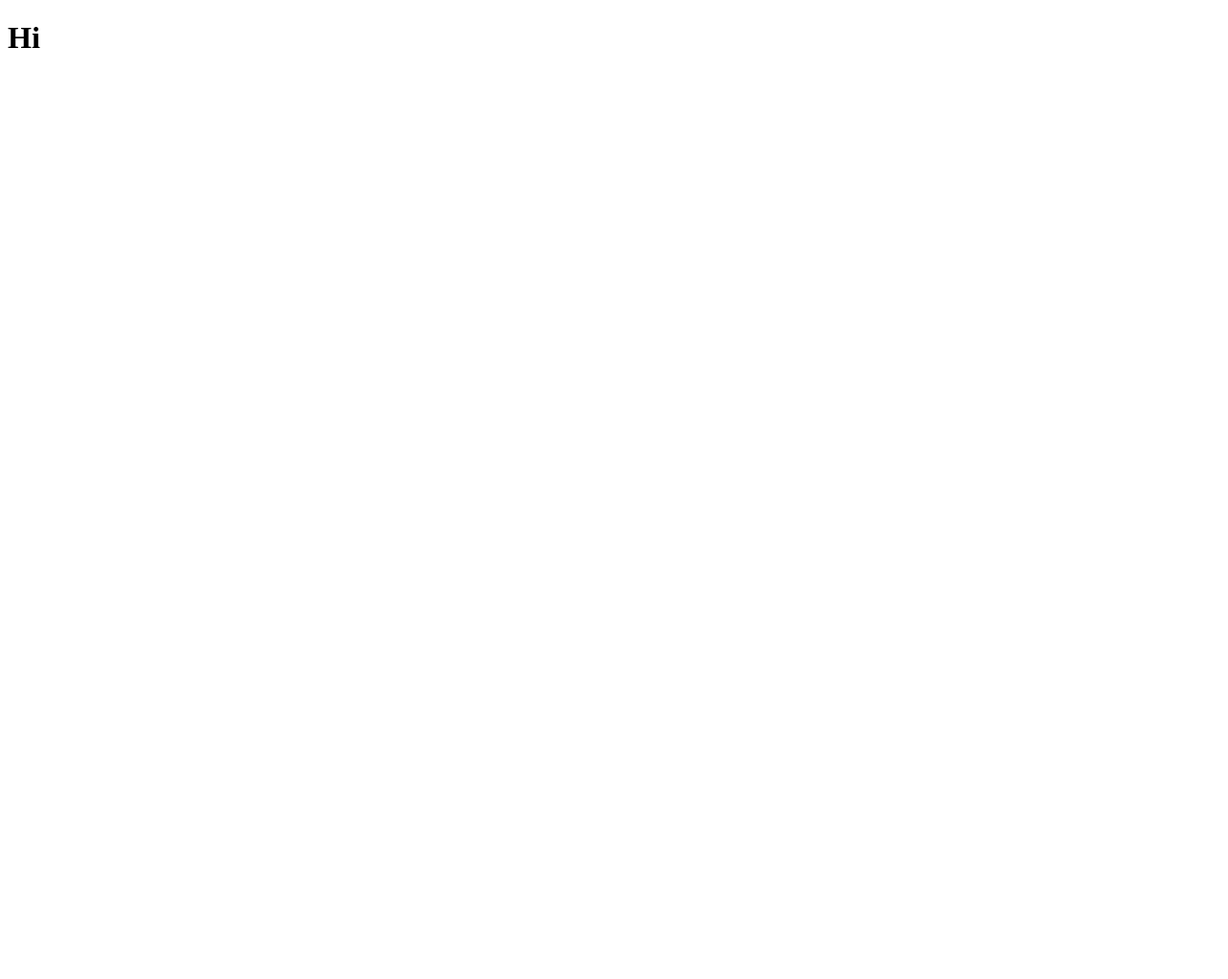
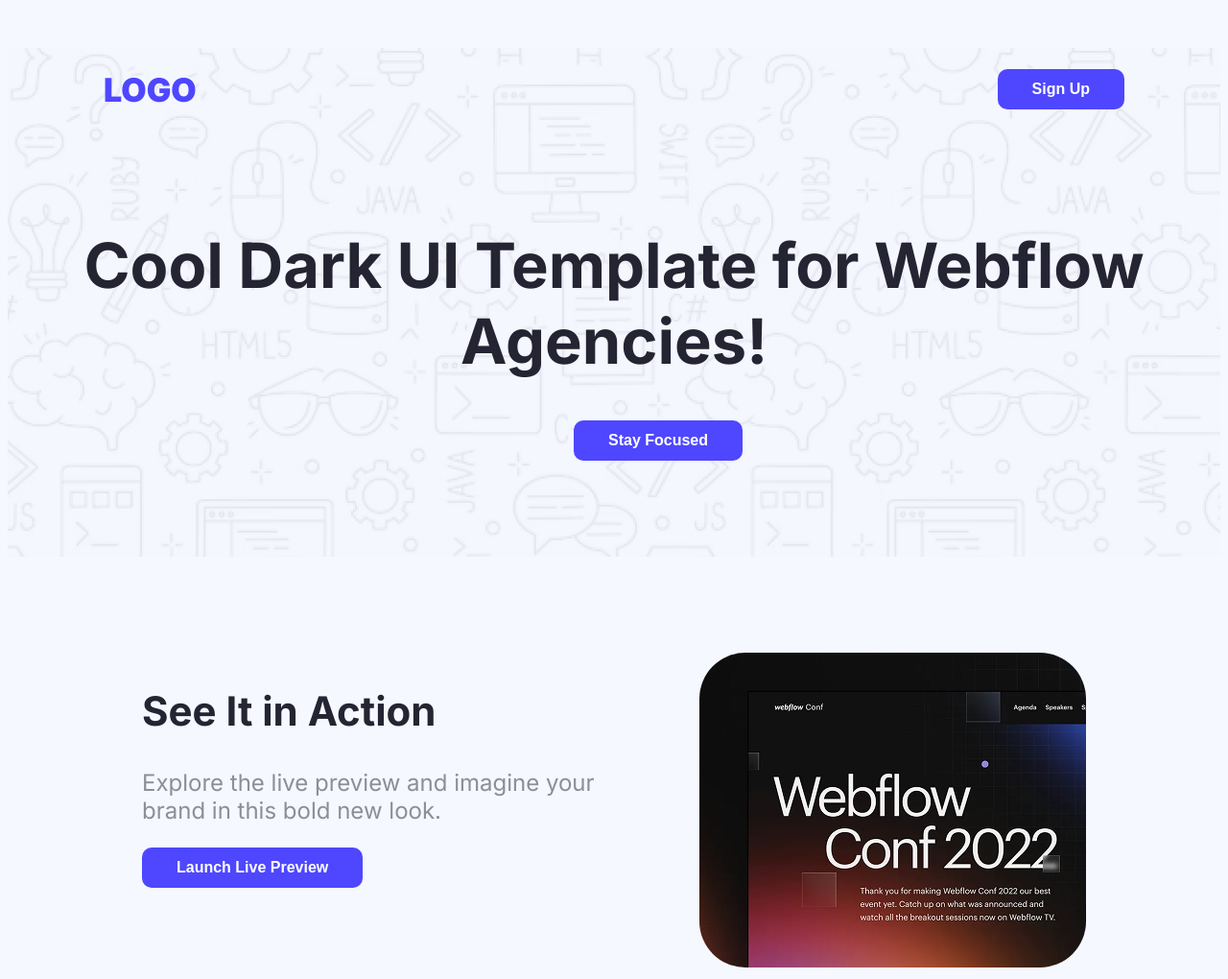
Before and after one commit to kaium44809/assignment-001, a plain HTML site: page index.html in a window 1280 px wide. Shown: the whole page at 96% size. Before the commit the page ends 800 px from the top, so only its background shows below. Drawn offline with Linux system fonts and the light colour scheme.

Commit message:
banner and See It in Action scction done

```diff
--- a/index.html
+++ b/index.html
@@ -4,8 +4,40 @@
     <meta charset="UTF-8" />
     <meta name="viewport" content="width=device-width, initial-scale=1.0" />
     <title>Assignment-001</title>
+    <link rel="stylesheet" href="./style.css" />
   </head>
   <body>
-    <h1>Hi</h1>
+    <!-- banner section starts here -->
+    <header>
+      <!-- Navigation section starts here -->
+      <div class="navigation">
+        <div>
+          <h1 class="logo">LOGO</h1>
+        </div>
+        <div>
+          <button class="btn-01">Sign Up</button>
+        </div>
+      </div>
+      <!-- Navigation section ends here -->
+      <h1 class="banner-heading">
+        Cool Dark UI Template for Webflow Agencies!
+      </h1>
+      <button class="btn-01 btn-02">Stay Focused</button>
+    </header>
+    <!-- banner section ends here -->
+
+    <section class="flex gap-between">
+      <div>
+        <h1 class="banner-title">See It in Action</h1>
+        <p class="banner-description">
+          Explore the live preview and imagine your<br />brand in this bold new
+          look.
+        </p>
+        <button class="btn-01 btn-03">Launch Live Preview</button>
+      </div>
+      <div>
+        <img src="./Assets/wc-mini.png" />
+      </div>
+    </section>
   </body>
 </html>
--- a/style.css
+++ b/style.css
@@ -0,0 +1,78 @@
+@import url("https://fonts.googleapis.com/css2?family=Inter:ital,opsz,wght@0,14..32,100..900;1,14..32,100..900&display=swap");
+
+* {
+  /* margin: 0; */
+}
+body {
+  /* border: 2px solid red; */
+  font-family: "Inter", sans-serif;
+  background-color: rgb(245, 248, 255);
+}
+header {
+  background-image: url("./Assets/Hero-bg.png");
+}
+/* Banner section starts here */
+.navigation {
+  display: flex;
+  align-items: center;
+  justify-content: space-between;
+  margin: 50px 100px 100px 100px;
+}
+.logo {
+  color: rgb(78, 71, 255);
+  font-size: 34px;
+  font-weight: 900;
+}
+.btn-01 {
+  border-radius: 10px;
+  border: none;
+  background: rgb(78, 71, 255);
+  padding: 12px 36px;
+  color: rgb(255, 255, 255);
+  font-size: 16px;
+  font-weight: 700;
+}
+.btn-02 {
+  margin-left: 590px;
+  margin-bottom: 100px;
+}
+.banner-heading {
+  font-size: 65px;
+  font-weight: 700;
+  color: rgb(37, 36, 50);
+  text-align: center;
+}
+/* Banner section ends here */
+
+/* See It in Action section starts here */
+.banner-title {
+  font-size: 42px;
+  font-weight: 700;
+  color: rgb(37, 36, 50);
+  /* padding-bottom: 5px; */
+}
+.banner-description {
+  font-size: 24px;
+  font-weight: 400;
+  /* padding-bottom: 5px; */
+  color: rgba(37, 36, 50, 0.5);
+  /* border: 1px solid red; */
+}
+.btn-03 {
+  font-size: 16px;
+  font-weight: 700;
+  color: rgb(255, 255, 255);
+}
+.flex {
+  display: flex;
+}
+img {
+  border-radius: 48px;
+}
+.gap-between {
+  justify-content: space-between;
+  padding-top: 100px;
+  margin-left: 140px;
+  margin-right: 140px;
+}
+/* See It in Action section ends here */
```
